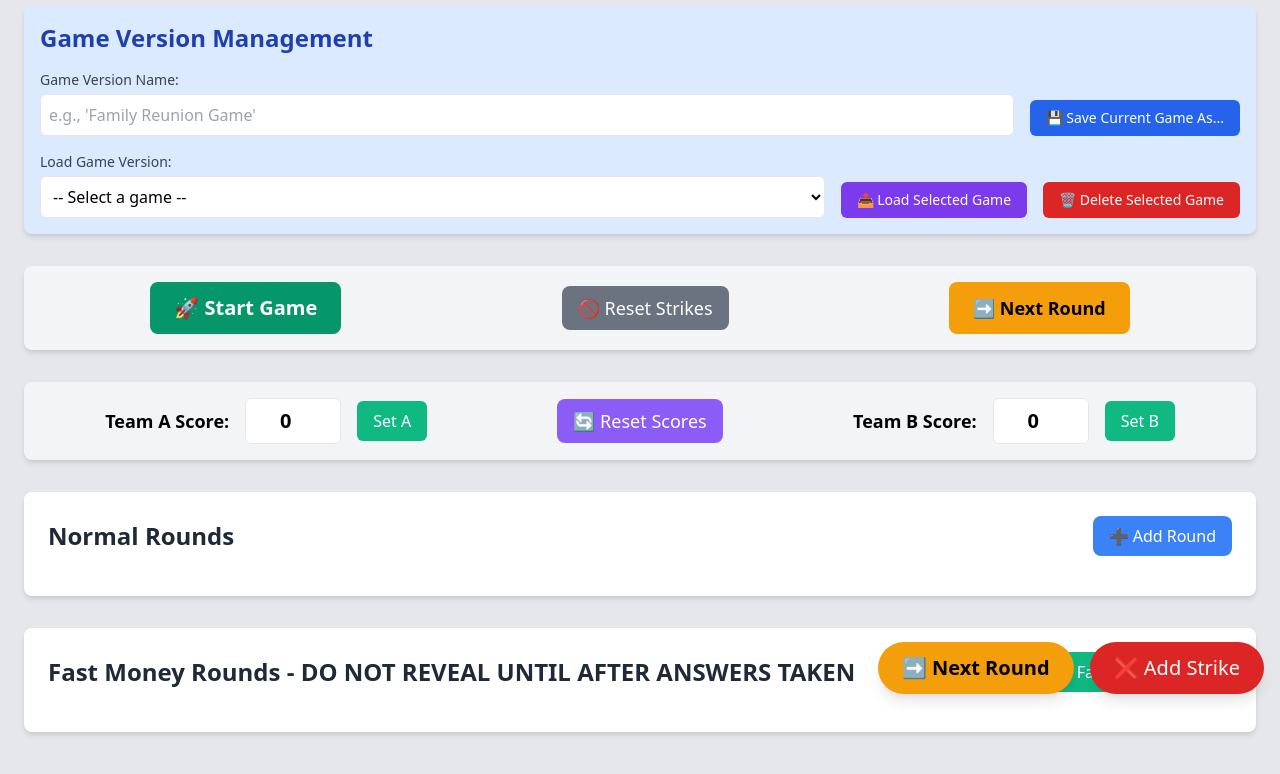
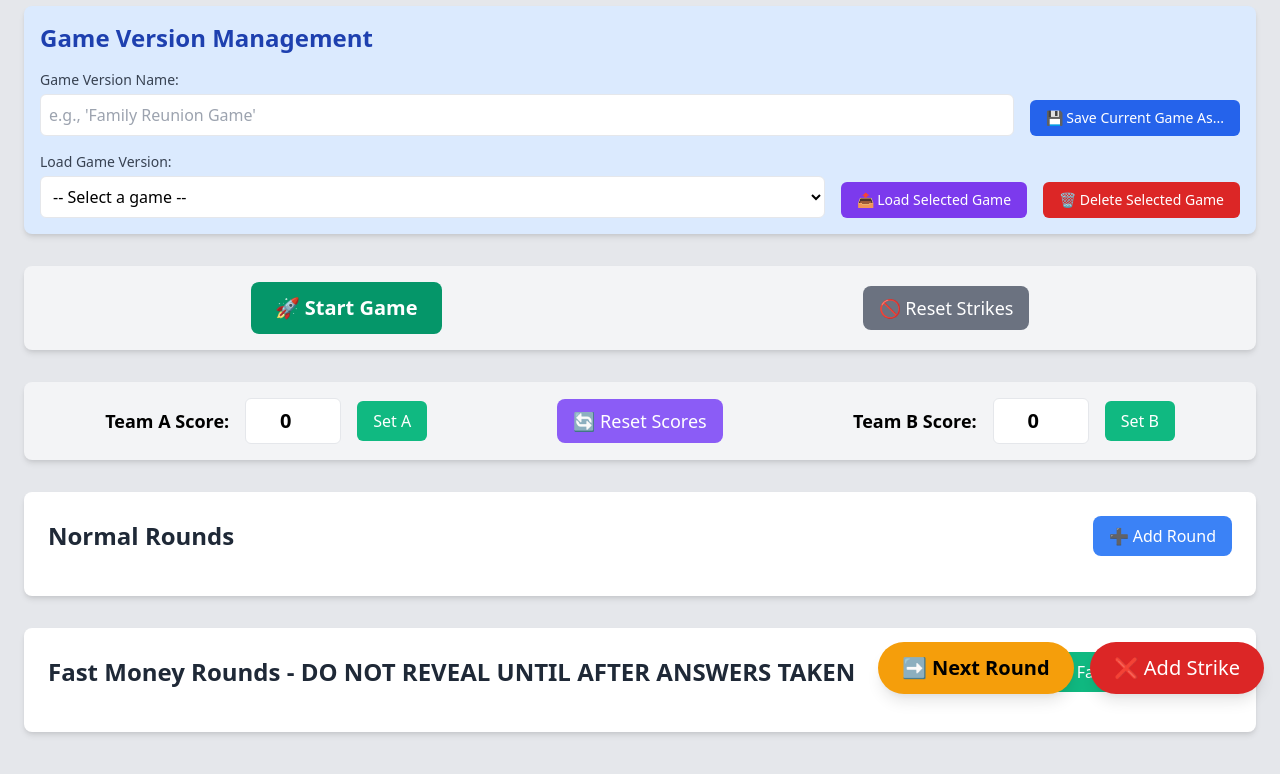
Before and after one commit to mli727/FamilyFeud, a plain HTML site: page host.html in a window 1280 px wide. Shown: the part 90-864 px from the top of the page. Drawn offline with nearby package versions, Linux system fonts and the light colour scheme; no server answers.

Commit message:
Update host.html

```diff
--- a/host.html
+++ b/host.html
@@ -40,7 +40,6 @@
         <div class="bg-gray-100 p-4 rounded-lg shadow-md flex justify-around items-center mb-8">
             <button onclick="startGame()" class="bg-green-600 text-white px-6 py-3 rounded-lg text-xl font-bold hover:bg-green-700">🚀 Start Game</button>
             <button onclick="resetStrikes()" class="bg-gray-500 text-white px-4 py-2 rounded-lg text-lg hover:bg-gray-600">🚫 Reset Strikes</button>
-            <button onclick="nextRound()" class="bg-yellow-500 text-black px-6 py-3 rounded-lg text-lg font-bold hover:bg-yellow-600">➡️ Next Round</button>
         </div>
 
         <div class="bg-gray-100 p-4 rounded-lg shadow-md flex justify-around items-center mb-8">
```
